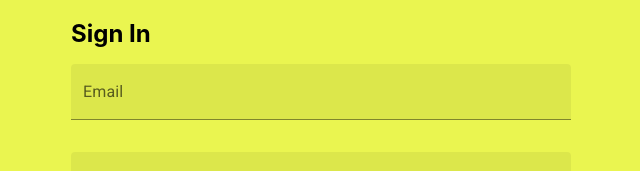
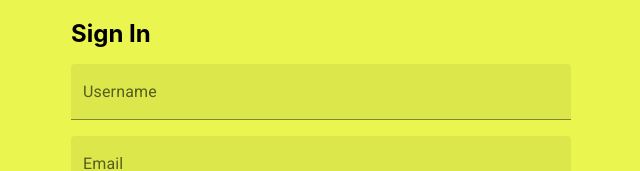
Before and after one commit to sayalishirke/YummyTummy, a React (Create React App) app: page / in a window 1280 px wide. Shown: the part 152-323 px from the top of the page, without its empty margins (319-959 px from the left). Built offline with nearby package versions, Linux system fonts and the light colour scheme.

Commit message:
state passed

```diff
--- a/src/components/SignIn.js
+++ b/src/components/SignIn.js
@@ -14,6 +14,7 @@ const SignIn = () => {
   const PwdRegex = /^(?=.*[a-z])(?=.*[A-Z])(?=.*[0-9])(?=.*[!@#$%^&*]).{8,}$/
 
   const [user, setUser] = useState({
+    username: '',
     email: '',
     password: '',
   })
@@ -22,6 +23,14 @@ const SignIn = () => {
     EmailError: '',
     PassError: '',
   })
+
+  const handleUsernameInputChange = (event) => {
+    event.persist()
+    setUser((user) => ({
+      ...user,
+      username: event.target.value,
+    }))
+  }
   const handleEmailInputChange = (event) => {
     event.persist()
     setUser((user) => ({
@@ -74,7 +83,8 @@ const SignIn = () => {
       if (user.email && user.password) {
         // setValid(true)
         //setSubmitted(true)
-        navigate('/Main')
+        navigate('/Main', { state: user })
+        //console.log(state)
       }
     }
     setSubmitted(true)
@@ -91,7 +101,14 @@ const SignIn = () => {
     console.log(submitted)
     console.log(valid)*/
   }
-
+  const reset = (event) => {
+    event.persist()
+    setUser((user) => ({
+      ...user,
+      email: '',
+      password: '',
+    }))
+  }
   return (
     <>
       <Header />
@@ -108,6 +125,14 @@ const SignIn = () => {
         <form id='myform' onSubmit={handleSubmit}>
           <Stack spacing={2}>
             <h2 className='center'>Sign In</h2>
+            <TextField
+              id='filled-basic'
+              label='Username'
+              variant='filled'
+              type='text'
+              value={user.username}
+              onChange={handleUsernameInputChange}
+            />
             <TextField
               id='filled-basic'
               label='Email'
@@ -132,7 +157,12 @@ const SignIn = () => {
               <Button variant='contained' color='success' type='submit'>
                 Sign In
               </Button>
-              <Button variant='contained' color='error' type='button'>
+              <Button
+                variant='contained'
+                color='error'
+                type='button'
+                onClick={reset}
+              >
                 Cancel
               </Button>
             </Stack>
```
